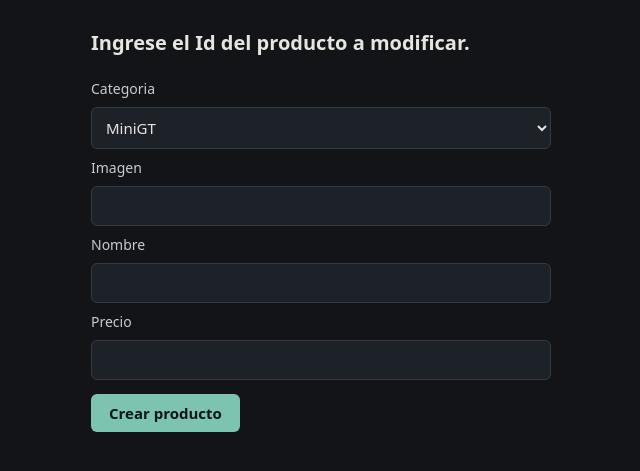
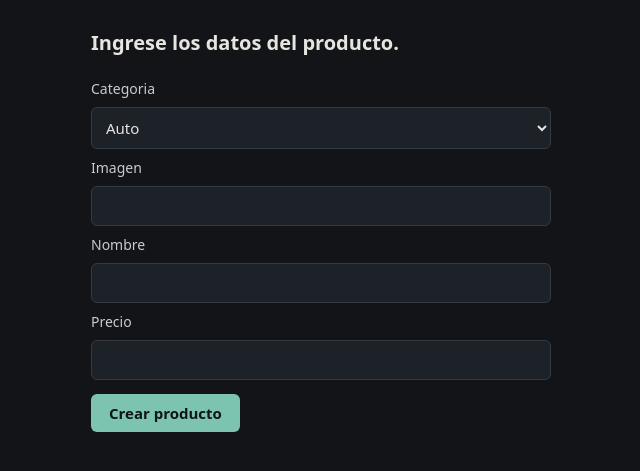
Before and after one commit to FrancoStorgato/fierritos-shop, a Node project: template backend/src/views/post.ejs in a window 1280 px wide. Shown: the part 75-546 px from the top of the page, without its empty margins (289-929 px from the left). Run offline with Node 20 templates, Linux system fonts and the light colour scheme; the template is opened without the code that fills it, so the values that code supplies are empty.

Commit message:
fix: cambiado el modelo de categorias

```diff
--- a/backend/src/api/controllers/product.controllers.js
+++ b/backend/src/api/controllers/product.controllers.js
@@ -91,7 +91,7 @@ export const createProduct = async(req, res) => {
 
 export const modifyProduct = async (req, res) => {
     try{
-        const {id, name, image, price, category, active} = req.body;
+        const {name, image, price, category, active, id} = req.body;
 
         const [result] = await productModels.actualizarProducto(name, image, price, category, active, id);
 
--- a/backend/src/api/middlewares/middlewares.js
+++ b/backend/src/api/middlewares/middlewares.js
@@ -19,7 +19,7 @@ const validateId = (req, res, next) => {
 
 
 const validateProduct = (req, res, next) => {
-    const categoriasValidas = ["MINIGT", "POPRACE"];
+    const categoriasValidas = ["auto", "moto"];
     const errores = [];
 
 
--- a/backend/src/public/js/put.js
+++ b/backend/src/public/js/put.js
@@ -131,8 +131,8 @@ function renderizarFormularioPut(producto) {
 
                 <label for="categoryProd">Categoria</label>
                 <select name="category" id="categoryProd" required>
-                    <option value="MINIGT">MINIGT</option>
-                    <option value="POPRACE">POPRACE</option>
+                    <option value="auto">auto</option>
+                    <option value="moto">moto</option>
                 </select>
 
                 <label for="imageProd">Imagen</label>
--- a/backend/src/views/partials/head.ejs
+++ b/backend/src/views/partials/head.ejs
@@ -4,8 +4,6 @@
     <meta charset="UTF-8">
     <meta name="viewport" content="width=device-width, initial-scale=1.0">
 
-    <!-- <link rel="stylesheet" href="https://cdn.simplecss.org/simple.css"> -->
-
     <link rel="stylesheet" href="/css/styles.css">
 
     <title><%=title%></title>
--- a/backend/src/views/post.ejs
+++ b/backend/src/views/post.ejs
@@ -6,14 +6,14 @@
     <main>
         <section class="createProduct-container">
 
-            <h3>Ingrese el Id del producto a modificar.</h3>
+            <h3>Ingrese los datos del producto.</h3>
 
             <form id="createProductForm">
 
                 <label for="categoryProd">Categoria</label>
                 <select name="category" id="categoryProd" required>
-                    <option value="MINIGT">MiniGT</option>
-                    <option value="POPRACE">PopRace</option>
+                    <option value="auto">Auto</option>
+                    <option value="moto">Moto</option>
                 </select>
 
                 <label for="imageProd">Imagen</label>
```
Also changed, not shown: BBDD/base.sql (+15 -10 lines), frontend/principal.html (added, +11 -0 lines), backend/src/public/img/crf250r.png (added), backend/src/public/img/hayabusa1200.png (added), backend/src/public/img/r1.png (added), backend/src/public/img/s1000rr.png (added).
